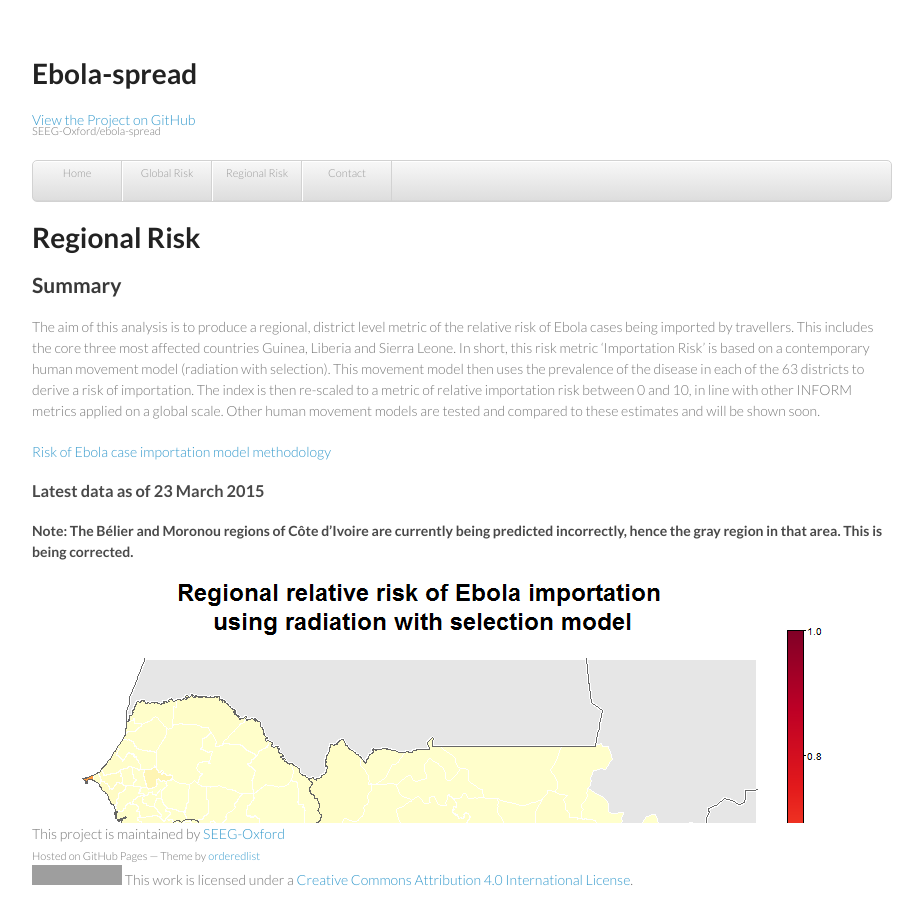
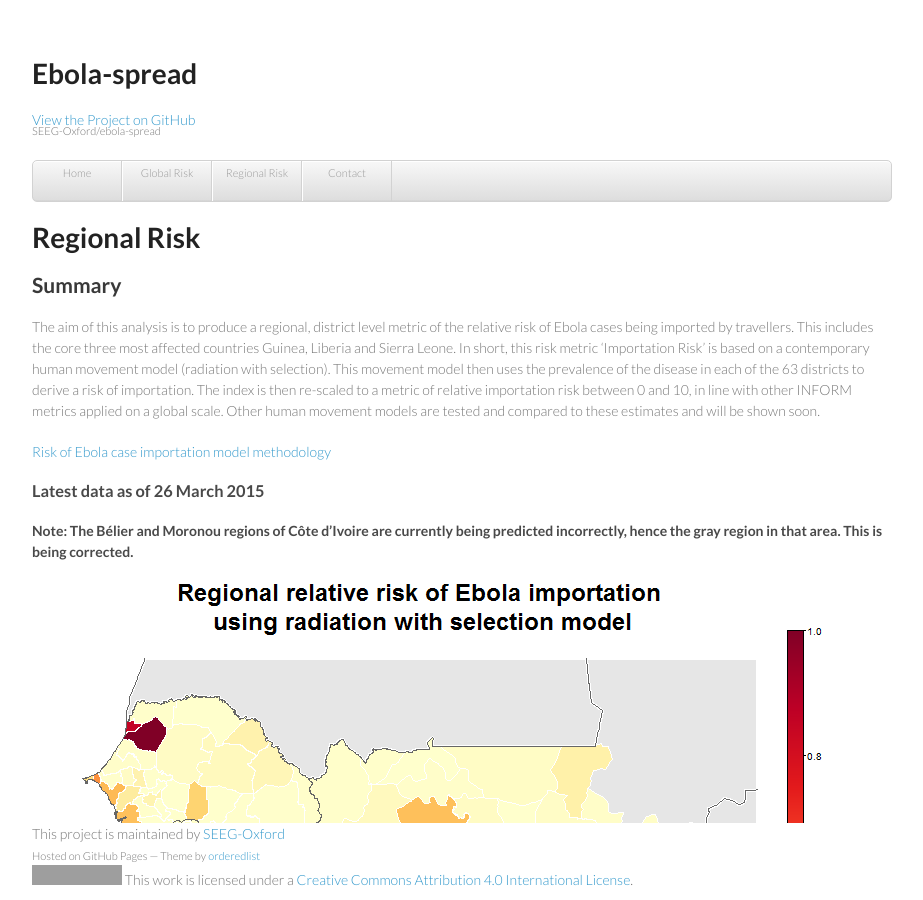
Before and after one commit to SEEG-Oxford/ebola-spread, a Jekyll site: the page built from local-risk.md, in a window 1280 px wide and 900 px high. Shown: the whole window, without its empty margins (178-1101 px from the left). Built offline with Jekyll 4.4.1, drawn with Linux system fonts in a browser that asks for light colours; grey boxes are pictures that could not be loaded.

Commit message:
Updated regional risk maps with most recent WHO data (25 March 2015)

```diff
--- a/local-risk.md
+++ b/local-risk.md
@@ -11,7 +11,7 @@ The aim of this analysis is to produce a regional, district level metric of the
 
 [Risk-doc]: http://seeg-oxford.github.io/ebola-spread/local-risk-doc
 
-### Latest data as of 23 March 2015
+### Latest data as of 26 March 2015
 
 #### Note: The Bélier and Moronou regions of Côte d'Ivoire are currently being predicted incorrectly, hence the gray region in that area. This is being corrected.
 
```
Also changed, not shown: images/regional_prediction_gravity_france.png, images/regional_prediction_gravity_france_large.png, images/regional_prediction_radiation_france.png, images/regional_prediction_radiation_france_large.png, images/regional_prediction_radsel_france.png, images/regional_prediction_radsel_france_large.png, images/regional_prediction_uniform_france.png, images/regional_prediction_uniform_france_large.png.
